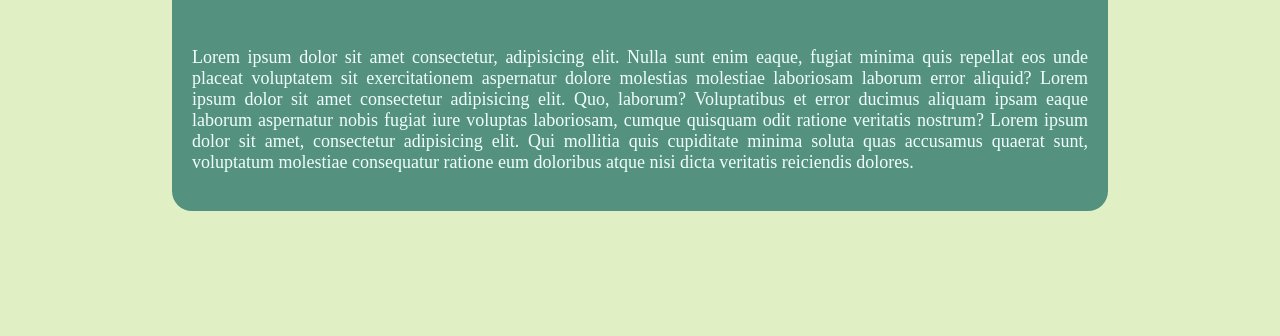
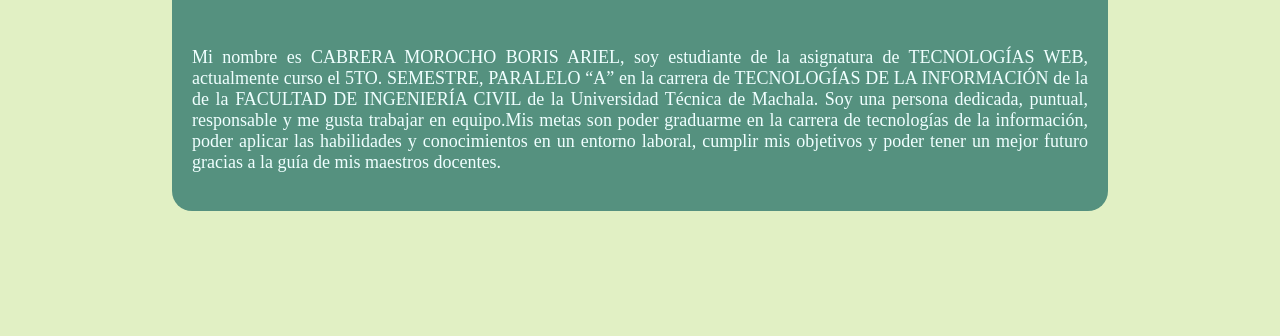
Before and after one commit to BorisC9/TECNOLOGIAS-WEB, a plain HTML site: page TECNOLOGÍAS WEB/index.html in a window 1280 px wide. Shown: the part 461-797 px from the top of the page. Drawn offline with Linux system fonts and the light colour scheme.

Commit message:
Add files via upload

```diff
--- a/TECNOLOGÍAS WEB/index.html
+++ b/TECNOLOGÍAS WEB/index.html
@@ -23,9 +23,9 @@
 
     <div class="info-2">
         <p class="tituloSeccion">Sobre mi</p>
-        <p class="lorem">Lorem ipsum dolor sit amet consectetur, adipisicing elit. Nulla sunt enim eaque, fugiat minima quis repellat eos unde placeat voluptatem sit exercitationem aspernatur dolore molestias molestiae laboriosam laborum error aliquid? Lorem ipsum dolor
-            sit amet consectetur adipisicing elit. Quo, laborum? Voluptatibus et error ducimus aliquam ipsam eaque laborum aspernatur nobis fugiat iure voluptas laboriosam, cumque quisquam odit ratione veritatis nostrum? Lorem ipsum dolor sit amet, consectetur
-            adipisicing elit. Qui mollitia quis cupiditate minima soluta quas accusamus quaerat sunt, voluptatum molestiae consequatur ratione eum doloribus atque nisi dicta veritatis reiciendis dolores.</p><br>
+        <p class="lorem">Mi nombre es CABRERA MOROCHO BORIS ARIEL, soy estudiante de la asignatura de TECNOLOGÍAS WEB, actualmente curso el 5TO. SEMESTRE, PARALELO “A” en la carrera de TECNOLOGÍAS DE LA INFORMACIÓN de la de la FACULTAD DE INGENIERÍA CIVIL de la Universidad
+            Técnica de Machala. Soy una persona dedicada, puntual, responsable y me gusta trabajar en equipo.Mis metas son poder graduarme en la carrera de tecnologías de la información, poder aplicar las habilidades y conocimientos en un entorno laboral,
+            cumplir mis objetivos y poder tener un mejor futuro gracias a la guía de mis maestros docentes.</p><br>
     </div>
 
     <div class="container">
```
